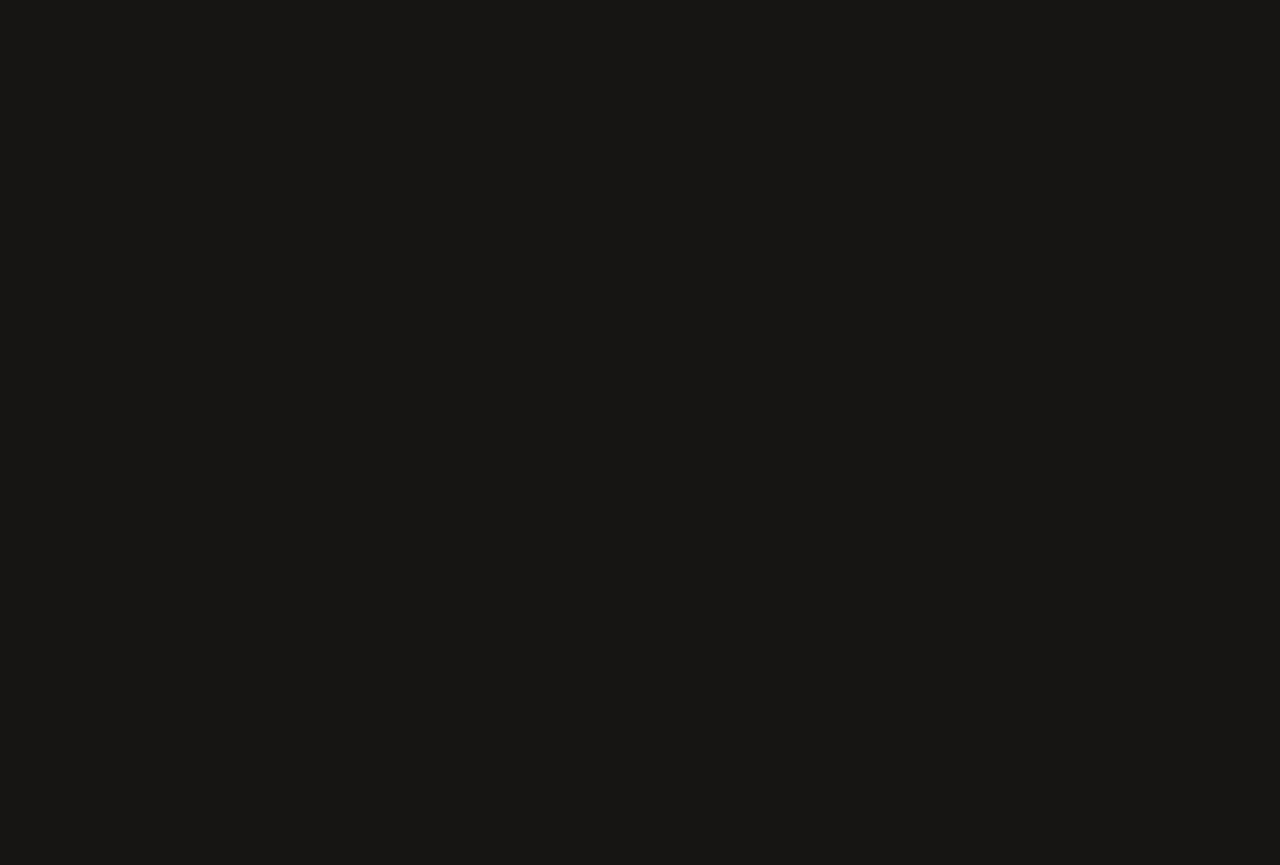
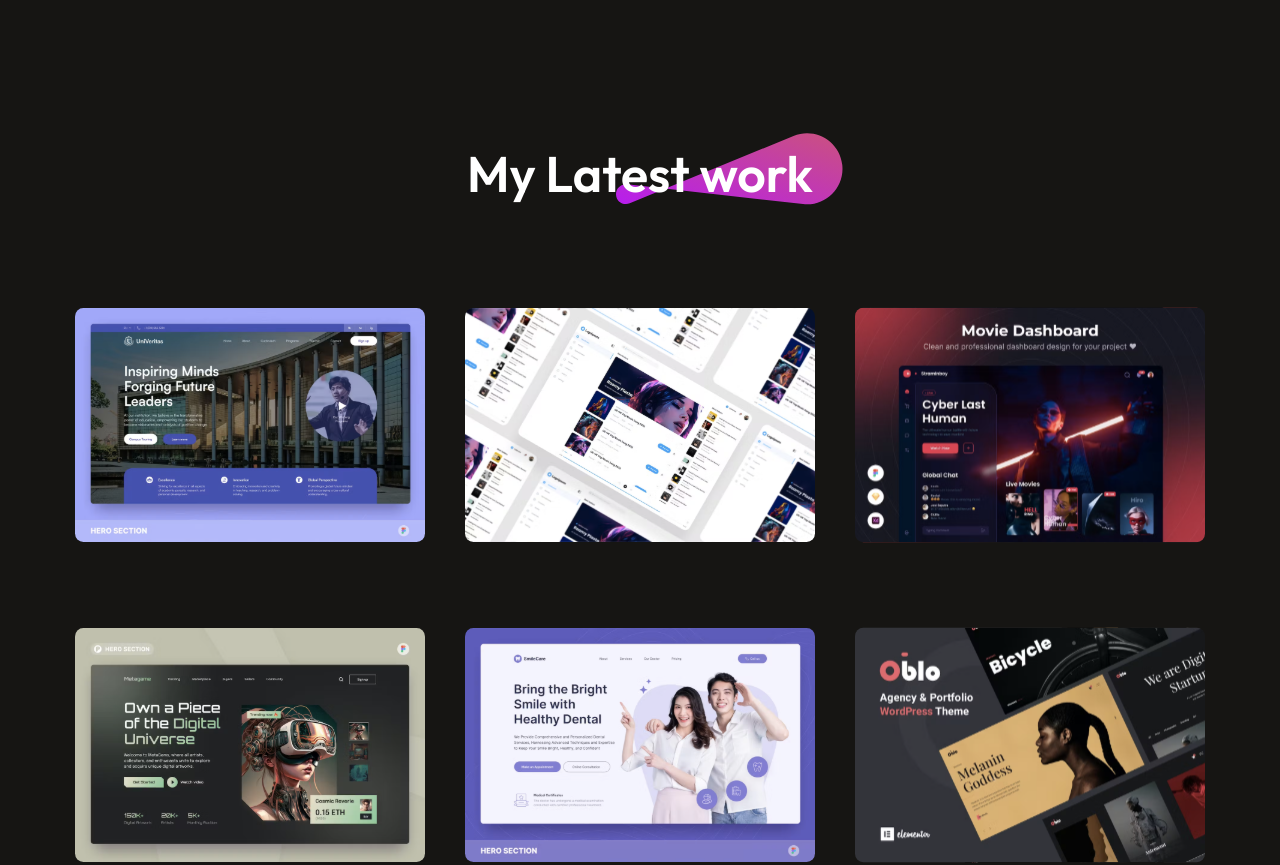
Before and after one commit to kartiksam/portfolio, a React (Create React App) app in the folder frontend/: page / in a window 1280 px wide. Shown: the part 2980-3845 px from the top of the page. Before the commit the page ends 3042 px from the top, so only its background shows below. Built offline with nearby package versions, Linux system fonts and the light colour scheme.

Commit message:
my work created

```diff
--- a/frontend/src/components/Mywork/MyWork.css
+++ b/frontend/src/components/Mywork/MyWork.css
@@ -0,0 +1,34 @@
+.my-work {
+  display: flex;
+  flex-direction: column;
+  align-items: center;
+  justify-content: center;
+  gap: 80px;
+  margin: 80px 170px;
+}
+.my-work-title {
+  position: relative;
+}
+.my-work-title h1 {
+  padding: 0px 30px;
+  font-size: 50px;
+  font-weight: 600;
+}
+.my-work-title img {
+  position: absolute;
+  bottom: 0;
+  right: 0;
+  z-index: -1;
+}
+.mywork-container {
+  display: grid;
+  grid-template-columns: 1fr 1fr 1fr;
+  gap: 40px;
+}
+.mywork-container img {
+  box-sizing: border-box;
+  width: 350px;
+  height: 280px;
+  transition: 0.3s;
+  cursor: pointer;
+}
--- a/frontend/src/components/Mywork/MyWork.js
+++ b/frontend/src/components/Mywork/MyWork.js
@@ -1,7 +1,27 @@
 import React from "react";
 import "./MyWork.css";
+import theme_pattern from "../../assets/theme_pattern.svg";
+import mywork_data from "../../assets/mywork_data";
+import arrow_icon from "../../assets/arrow_icon.svg";
 const MyWork = () => {
-  return <div className="my-work"></div>;
+  return (
+    <div className="my-work">
+      <div className="my-work-title">
+        <h1>My Latest work</h1>
+        <img src={theme_pattern} alt="themepattern" />
+      </div>
+      <div className="mywork-container">
+        {mywork_data.map((work, index) => {
+          return <img key={index} src={work.w_img} alt="work-image"></img>;
+        })}
+      </div>
+      <div className="mywork-showmore">
+        <p>Show more</p>
+        <img src={arrow_icon} alt="arrow-image" />
+      </div>
+    </div>
+  );
 };
 
 export default MyWork;
+// one main vand isnide many ike in so r flex grid then all indide div with their data flex andddddddddddddddddd can porovide inner styling to them
```
